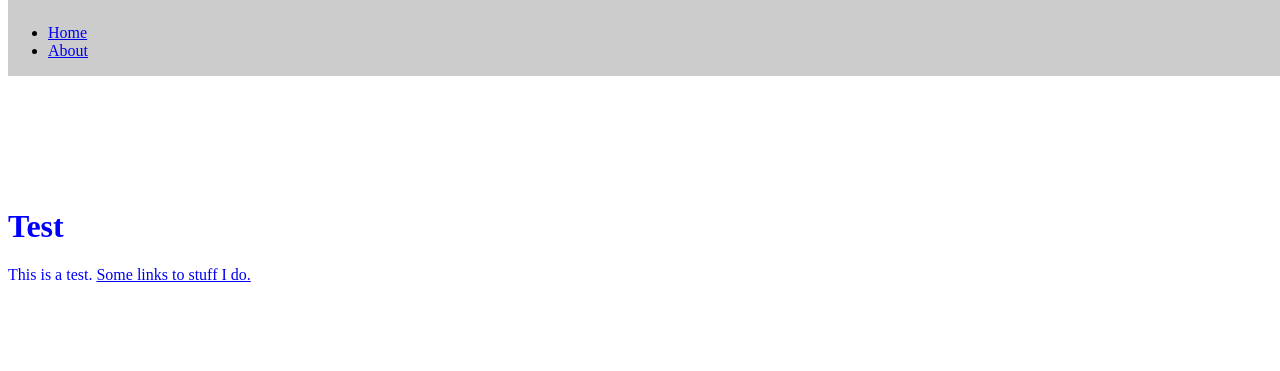
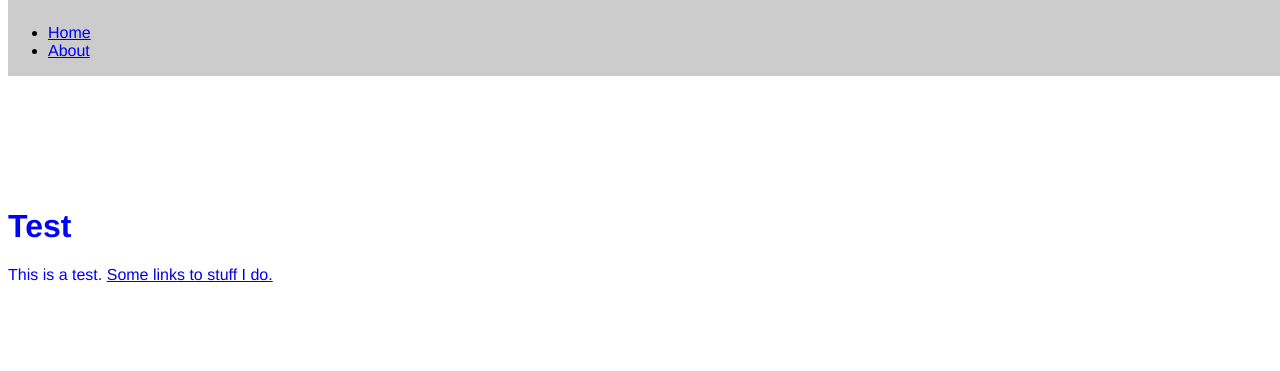
Before and after one commit to LKS90/LKS90.github.io, a Jekyll site: the page built from index.html, in a window 1280 px wide. Shown: the top 371 px of the page. Built offline with Jekyll 4.4.1, drawn with Linux system fonts in a browser that asks for light colours.

Commit message:
Update main.css

```diff
--- a/css/main.css
+++ b/css/main.css
@@ -1,4 +1,5 @@
 .header {
+    font-family: "Helvetica Neue", "Arial", sans-serif;
     background-color: #ccc;
     width: 100%;
     position: fixed;
@@ -6,6 +7,7 @@
     bottom: auto;
 }
 .outer {
+    font-family: "Helvetica Neue", "Arial", sans-serif;
     background-color: #fff;
     position: relative;
     height: 100px;
@@ -17,6 +19,7 @@
     top: auto;
 }
 .content {
+    font-family: "Helvetica Neue", "Arial", sans-serif;
     height: 1500px;
     color: blue;
     background-color: #fff;
```
